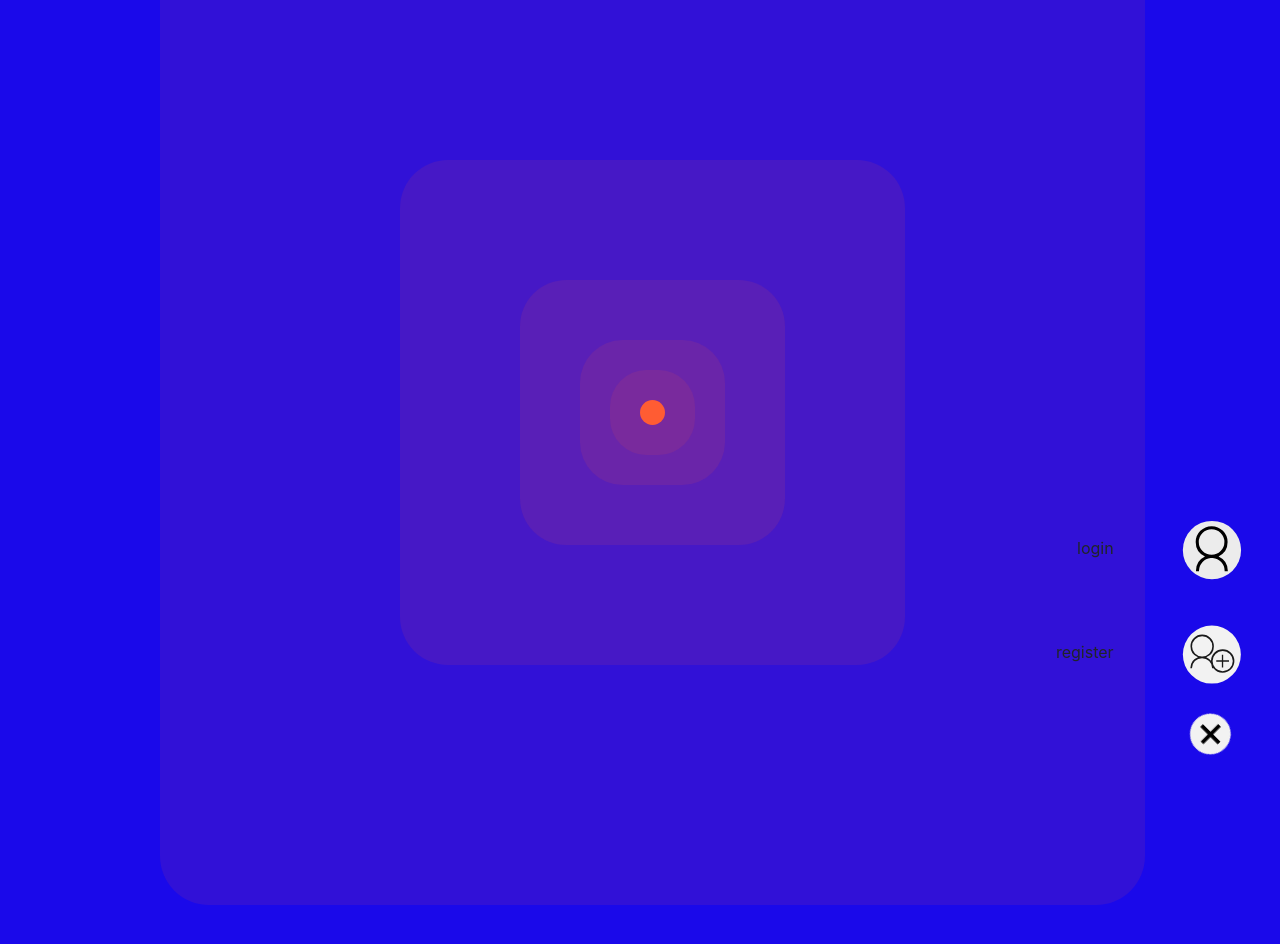
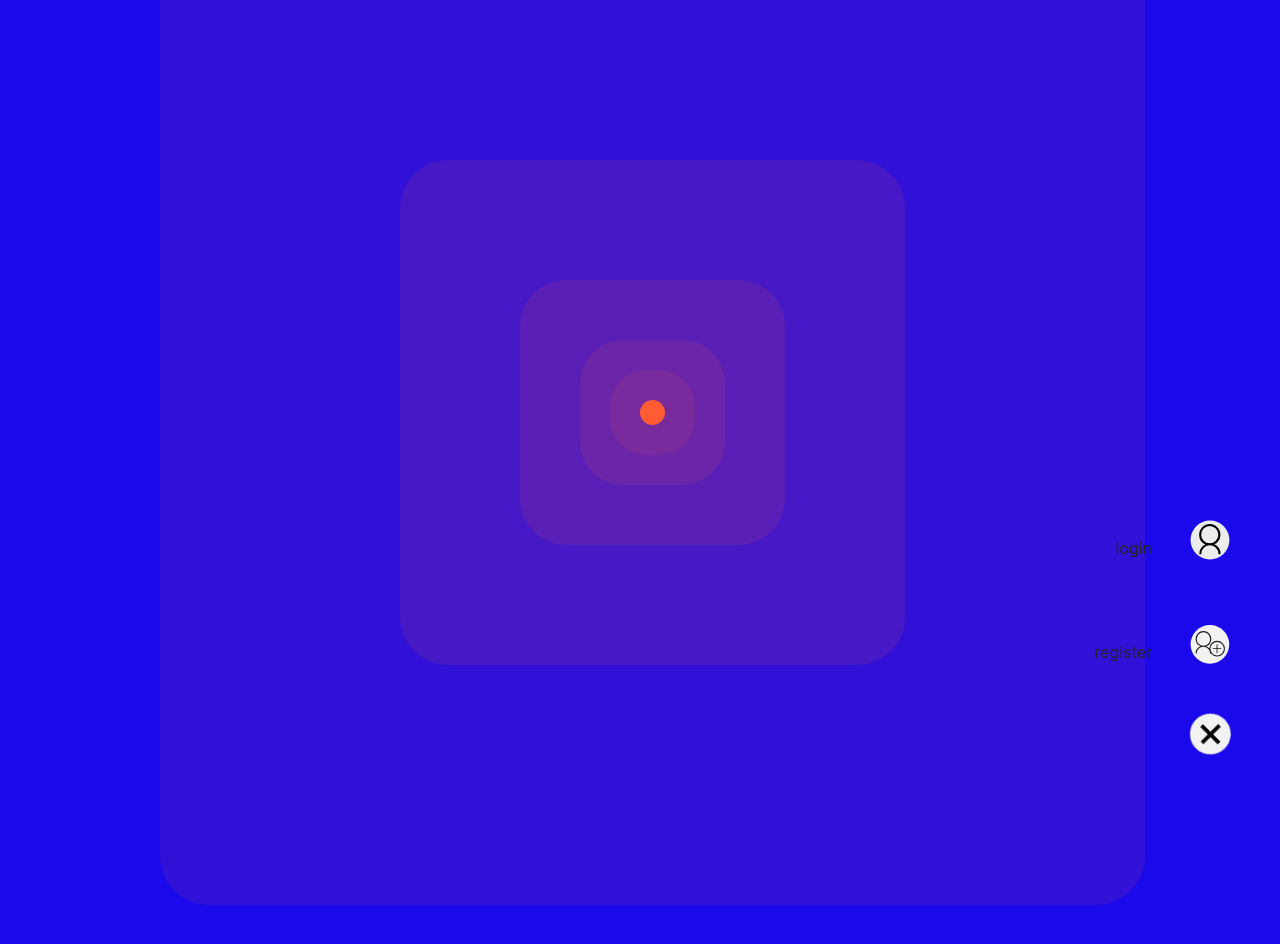
Before and after one commit to keshavgoyal2807/mobile, a plain HTML site: page index.html in a window 1280 px wide. Both pictures are taken after a click on the picture 1224 px from the left and 734 px from the top of the page. Shown: the top 944 px of the page. Drawn offline with nearby package versions, Linux system fonts and the light colour scheme.

Commit message:
final changes

```diff
--- a/cards.css
+++ b/cards.css
@@ -34,8 +34,8 @@ body{
     position: fixed;
     top:78%;
     right: 3%;
-    width:60px;
-    height:60px;
+    width:5%;
+    height:5%;
     transform:translateY(10%);
     opacity:0;
     transition: all 0.5s;
@@ -44,8 +44,8 @@ body{
     position: fixed;
     top:65%;
     right: 3%;
-    width:60px;
-    height:60px;
+    width:5%;
+    height:5%;
     transform:translateY(20%);
     opacity:0;
     transition: all 0.5s;
@@ -63,7 +63,7 @@ body{
 .p1{
     position: fixed;
     top:80%;
-    right: 13%;
+    right: 10%;
     opacity:0;
     transition: all 0.5s;
 }
@@ -71,7 +71,7 @@ body{
 .p2{
     position: fixed;
     top:67%;
-    right: 13%;
+    right: 10%;
     opacity:0;
     transition: all 0.5s;
 }
```
